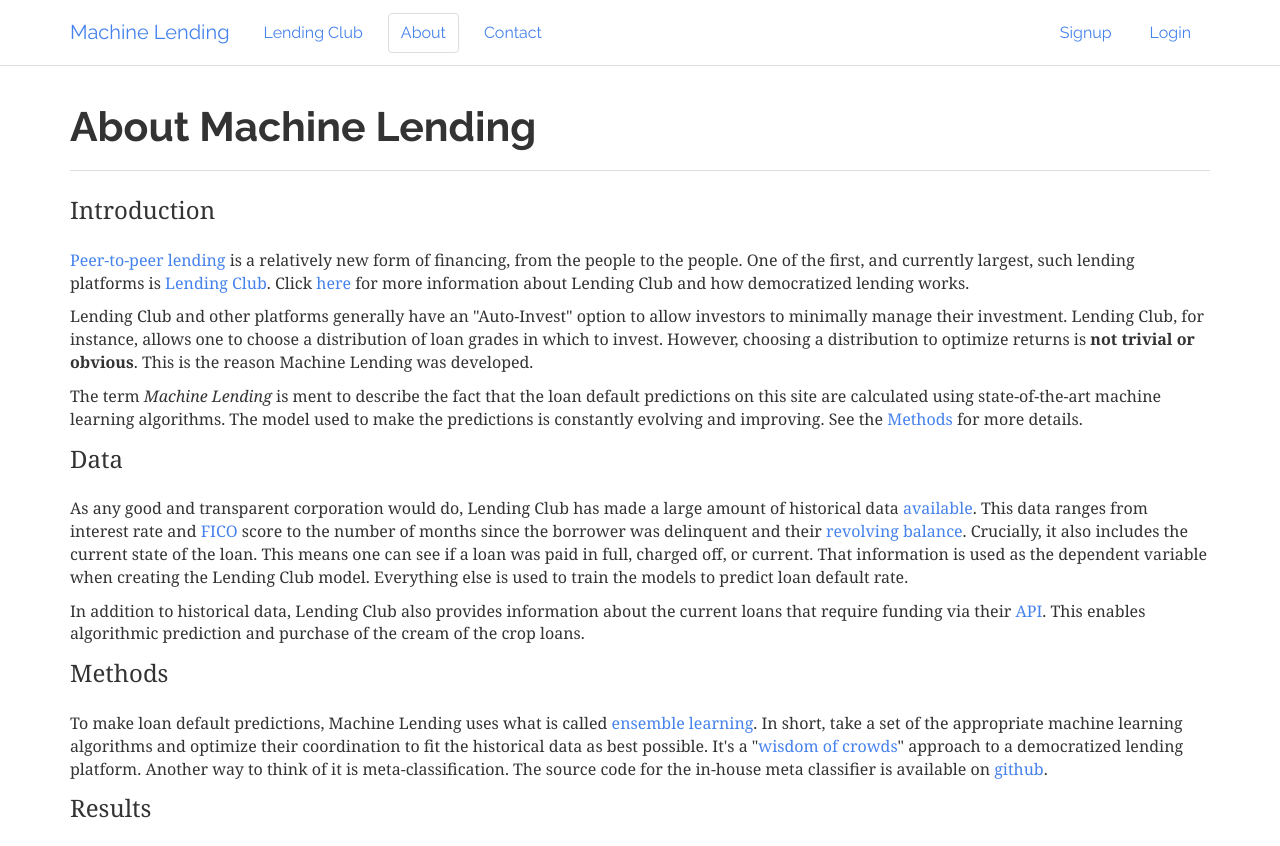
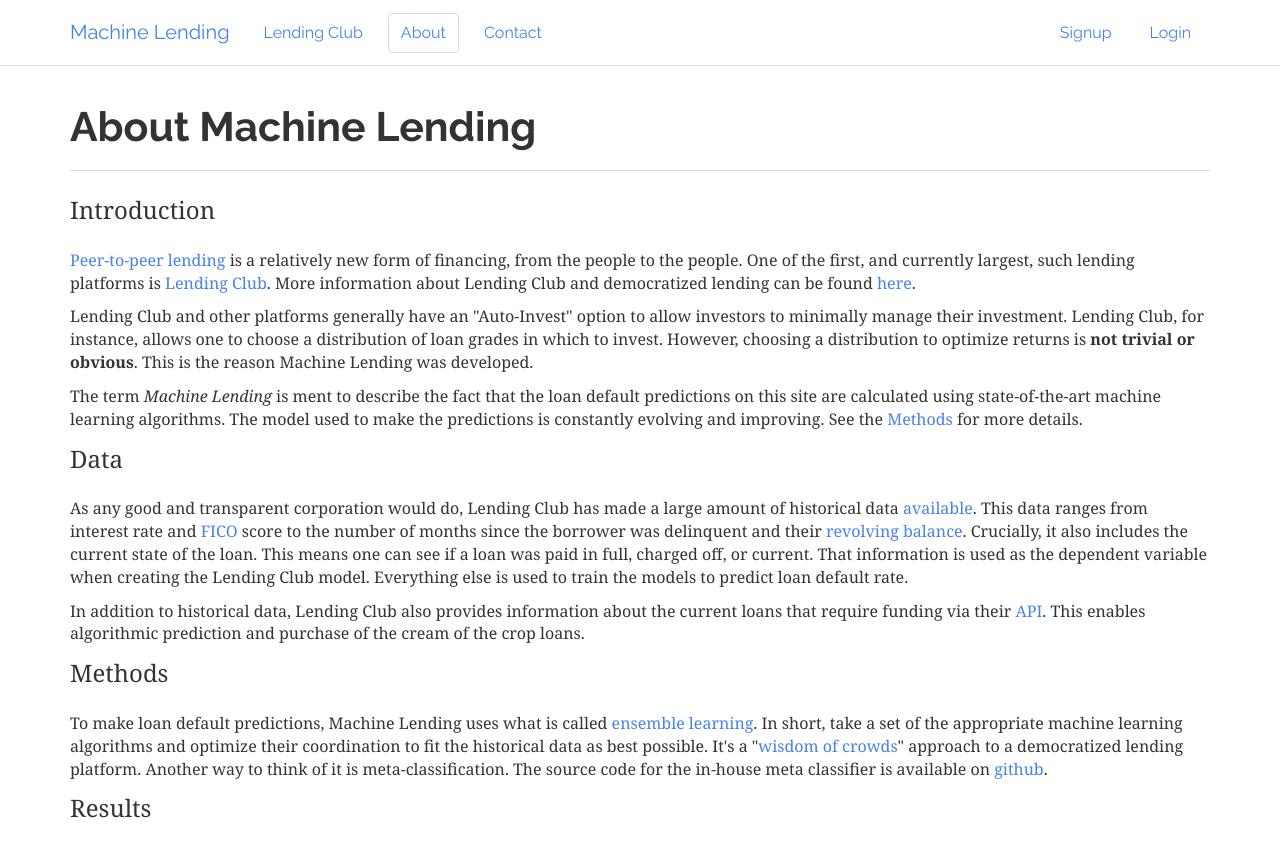
Before and after one commit to uzbit/machinelending_webapp, a Flask app: page /about in a window 1280 px wide. Shown: the top 846 px of the page. Run offline with Flask 2, Linux system fonts and the light colour scheme; some libraries are stand-ins or nearby versions.

Commit message:
Adding about content

```diff
--- a/webapp/templates/pages/about.html
+++ b/webapp/templates/pages/about.html
@@ -9,8 +9,8 @@
 <a href="https://en.wikipedia.org/wiki/Peer-to-peer_lending">Peer-to-peer lending</a>
 is a relatively new form of financing, from the people to the people. One of the first, and currently largest,
 such lending platforms is <a href="https://www.lendingclub.com/">Lending Club</a>.
-Click <a href="https://www.lendingclub.com/public/how-peer-lending-works.action">here</a>
-for more information about Lending Club and how democratized lending works.
+More information about Lending Club and democratized lending can be found
+<a href="https://www.lendingclub.com/public/how-peer-lending-works.action">here</a>.
 <p></p>
 Lending Club and other platforms generally have an "Auto-Invest" option to allow
 investors to minimally manage their investment. Lending Club, for instance, allows one
```
